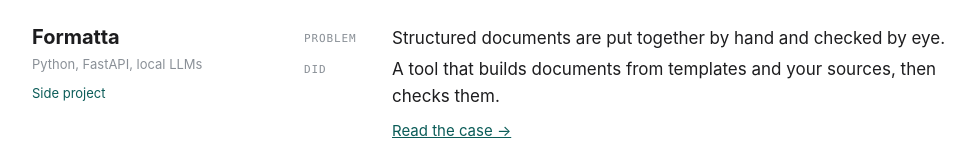
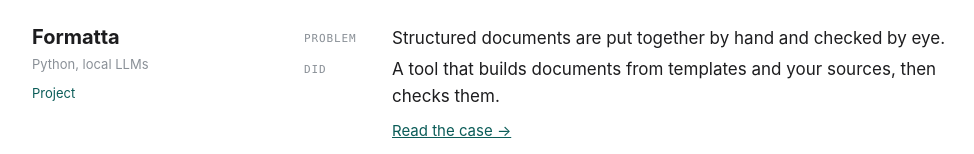
Before and after one commit to arechowska/arechowska.github.io, a plain HTML site: page index.html in a window 1280 px wide. Shown: the part 1836-1990 px from the top of the page, without its empty margins (142-1116 px from the left). Drawn offline with Linux system fonts and the light colour scheme.

Commit message:
Formatta: project, fewer details

```diff
--- a/index.html
+++ b/index.html
@@ -219,8 +219,8 @@ html{scroll-behavior:smooth}
   <article class="case">
     <div>
       <h3><a href="https://arechowska.github.io/formatta/">Formatta</a></h3>
-      <div class="stack">Python, FastAPI, local LLMs</div>
-      <div class="shows">Side project</div>
+      <div class="stack">Python, local LLMs</div>
+      <div class="shows">Project</div>
     </div>
     <dl>
       <dt>Problem</dt><dd>Structured documents are put together by hand and checked by eye.</dd>
```
